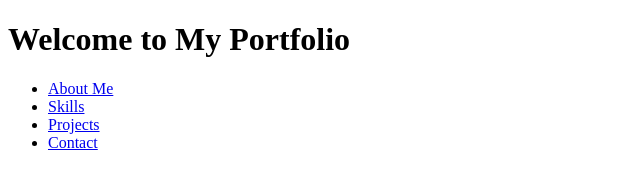
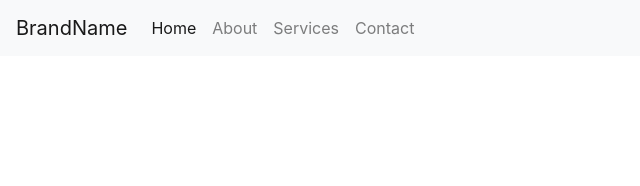
Before and after one commit to jefflags123/CompreExam, a plain HTML site: page index.html in a window 1280 px wide. Shown: the whole page, without its empty margins (0-640 px from the left). Drawn offline with nearby package versions, Linux system fonts and the light colour scheme.

Commit message:
added changes

```diff
--- a/index.html
+++ b/index.html
@@ -3,21 +3,29 @@
 <head>
     <meta charset="UTF-8">
     <meta name="viewport" content="width=device-width, initial-scale=1.0">
-    <title>My Portfolio</title>
-    <link rel="stylesheet" href="styles.css">
+    <title>Bootstrap Navbar Example</title>
+    <link rel="stylesheet" href="https://stackpath.bootstrapcdn.com/bootstrap/4.5.2/css/bootstrap.min.css">
 </head>
 <body>
-    <!-- Header -->
-    <header>
-        <div class="container">
-            <h1>Welcome to My Portfolio</h1>
-            <nav>
-                <ul>
-                    <li><a href="#about">About Me</a></li>
-                    <li><a href="#skills">Skills</a></li>
-                    <li><a href="#projects">Projects</a></li>
-                    <li><a href="#contact">Contact</a></li>
-                </ul>
-            </nav>
+    <nav class="navbar navbar-expand-lg navbar-light bg-light">
+        <a class="navbar-brand" href="#">BrandName</a>
+        <button class="navbar-toggler" type="button" data-toggle="collapse" data-target="#navbarNav" aria-controls="navbarNav" aria-expanded="false" aria-label="Toggle navigation">
+            <span class="navbar-toggler-icon"></span>
+        </button>
+        <div class="collapse navbar-collapse" id="navbarNav">
+            <ul class="navbar-nav">
+                <li class="nav-item active">
+                    <a class="nav-link" href="#">Home <span class="sr-only">(current)</span></a>
+                </li>
+                <li class="nav-item">
+                    <a class="nav-link" href="#">About</a>
+                </li>
+                <li class="nav-item">
+                    <a class="nav-link" href="#">Services</a>
+                </li>
+                <li class="nav-item">
+                    <a class="nav-link" href="#">Contact</a>
+                </li>
+            </ul>
         </div>
-    </header>
+    </nav>
```
Also changed, not shown: 468940271_3396359777163027_4029215222074942409_n.jpg (added).
